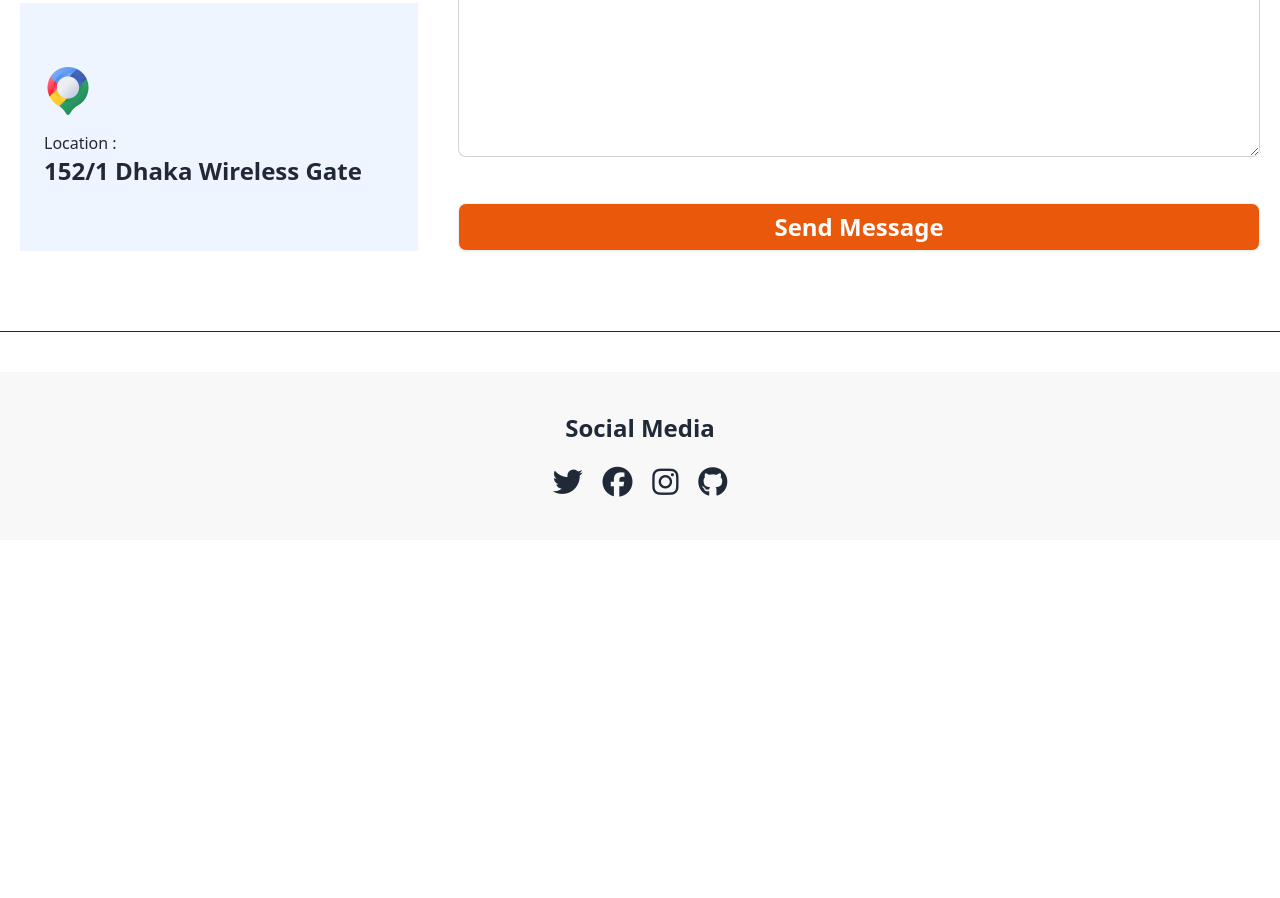
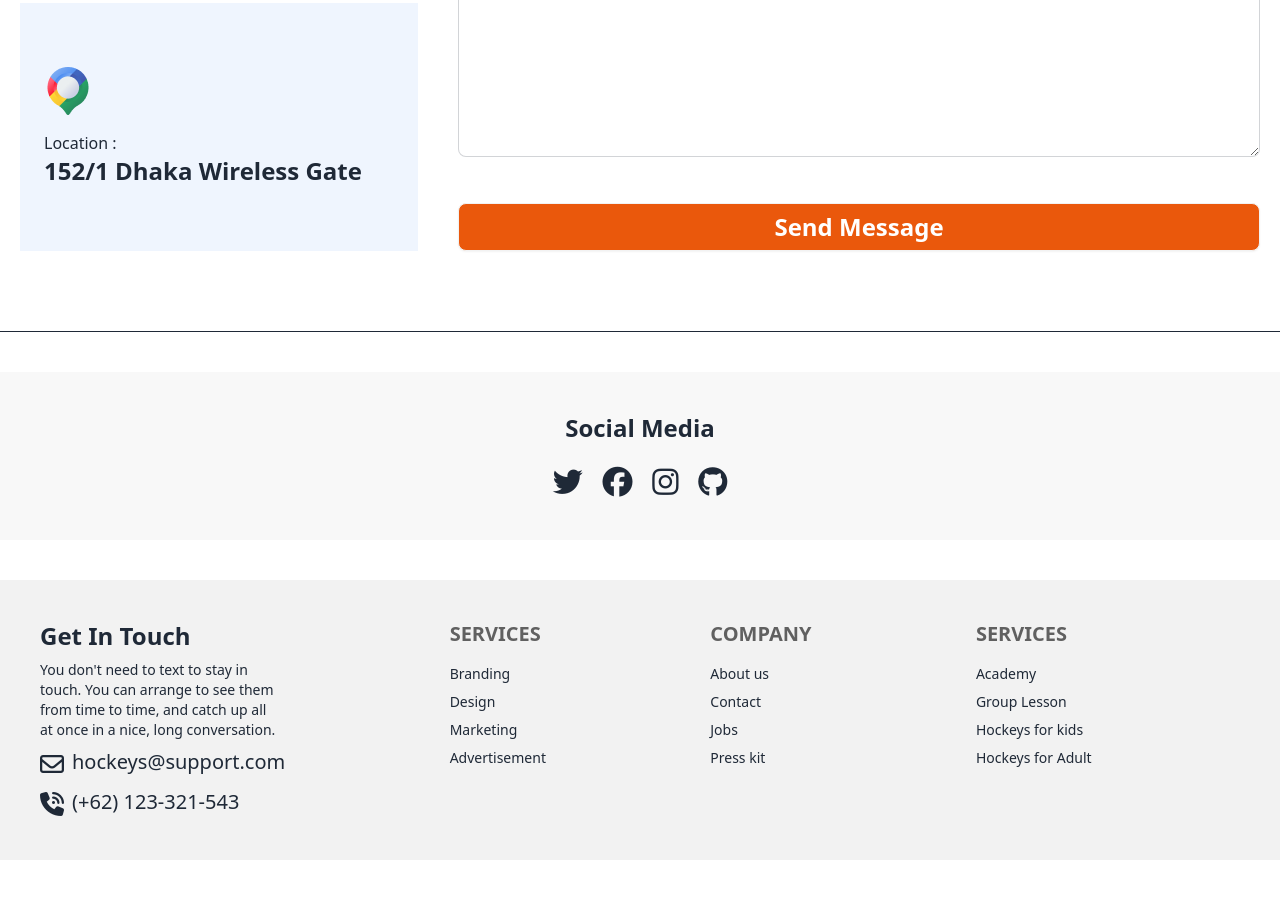
Before and after one commit to Maruf-Ahamed1/Assignment-3, a plain HTML site: page index.html in a window 1280 px wide. Shown: the part 5038-5936 px from the top of the page. Before the commit the page ends 5618 px from the top, so only its background shows below. Drawn offline with nearby package versions, Linux system fonts and the light colour scheme.

Commit message:
full website responsive

```diff
--- a/index.html
+++ b/index.html
@@ -79,23 +79,20 @@
         <div class="my-10">
           <div class="carousel w-full">
 
-            <div id="slide1" class="carousel-item relative w-full">
+            <div id="slide1" class="carousel-item lg:relative w-full">
               <img src="Images/1.png" class="w-full" />
-
-               <!-- <div class=" w-[500px] h-[100px] p-4 top-[600px] left-[1000px] bg-black absolute">
+                     <!-- <div class=" w-[500px] h-[100px] top-[600px] left-[1000px] bg-black absolute">
                 <h1 class="text-2xl text-white font-extrabold">Meet all the heroes from the field</h1>
                 <p class="text-gray text-white font-medium">Rangers score 4 straight in 3rd, rally past Ducks</p>
-              </div>  -->
-
+              </div> -->
               <div class="absolute flex justify-between transform -translate-y-1/2 left-5 right-5 top-1/2">
                 <a href="#slide4" class="btn btn-circle">❮</a>
                 <a href="#slide2" class="btn btn-circle">❯</a>
               </div>
             </div>
-
+           <!-- 222222222 -->
             <div id="slide2" class="carousel-item relative w-full">
               <img src="https://daisyui.com/images/stock/photo-1609621838510-5ad474b7d25d.jpg" class="w-full" />
-
               <!-- <div class=" w-[500px] h-[100px] top-[600px] left-[1000px] bg-black absolute">
                 <h1 class="text-2xl text-white font-extrabold">Meet all the heroes from the field</h1>
                 <p class="text-gray text-white font-medium">Rangers score 4 straight in 3rd, rally past Ducks</p>
@@ -514,6 +511,47 @@
           <i class="fa-brands fa-github"></i>
         </div>
       </div>
+
+      <!-- next -->
+      <div>
+        <footer class="footer p-10 bg-base-200 text-base-content my-10">
+         <div class=" ">
+          <h1 class="text-2xl font-extrabold">Get In Touch</h1>
+          <p class="font-medium w-60">You don't need to text to stay in touch. You can arrange to see them from time to time, and catch up all at once in a nice, long conversation.</p>
+          <div class="flex space-x-2">
+            <div class="text-2xl"><i class="fa-regular fa-envelope"></i></div>
+            <div><p class="text-xl">hockeys@support.com</p></div>
+          </div>
+          <div class="flex space-x-2">
+            <div class="text-2xl"><i class="fa-solid fa-phone-volume"></i></div>
+            <div><p class="text-xl">(+62) 123-321-543</p></div>
+          </div>
+         </div>
+          <nav class="flex-1">
+            <header class="footer-title text-xl font-extrabold text-black">Services</header>
+            <a class="link link-hover">Branding</a>
+            <a class="link link-hover">Design</a>
+            <a class="link link-hover">Marketing</a>
+            <a class="link link-hover">Advertisement</a>
+          </nav>
+
+          <nav class="flex-1 ">
+            <header class="footer-title text-xl font-extrabold text-black">Company</header>
+            <a class="link link-hover">About us</a>
+            <a class="link link-hover">Contact</a>
+            <a class="link link-hover">Jobs</a>
+            <a class="link link-hover">Press kit</a>
+          </nav>
+          <nav class="flex-1">
+            <header class="footer-title text-xl font-extrabold text-black">Services</header>
+            <a class="link link-hover">Academy</a>
+            <a class="link link-hover">Group Lesson</a>
+            <a class="link link-hover">Hockeys for kids</a>
+            <a class="link link-hover">Hockeys for Adult</a>
+          </nav>
+
+        </footer>
+      </div>
   </Footer>
 
 </body>
```
